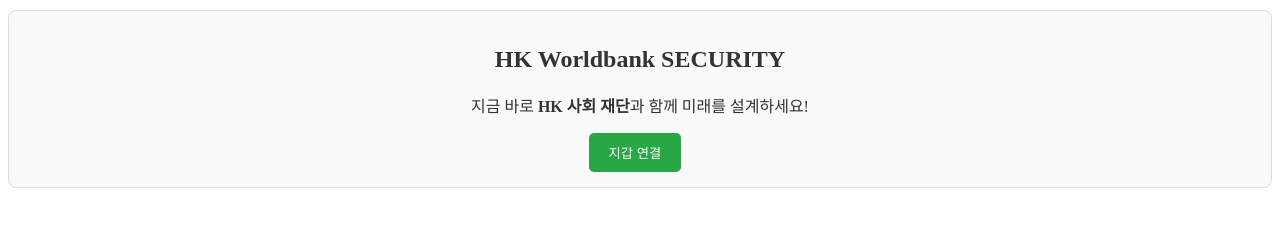
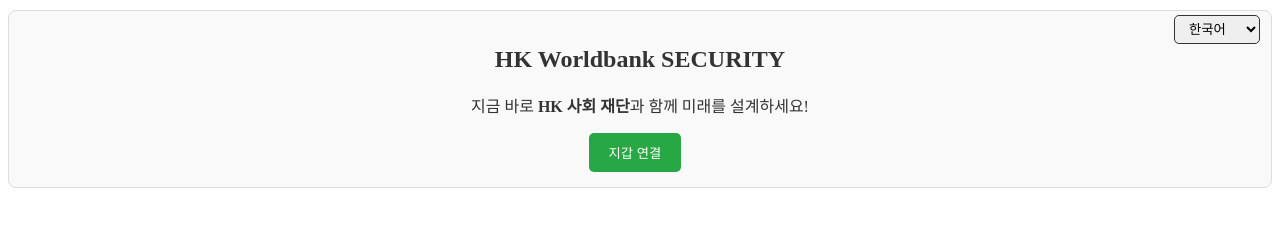
Before and after one commit to ljw2358/HK-WORLDBANK, a website: page index.html in a window 1280 px wide. Drawn offline with Linux system fonts and the light colour scheme.

Commit message:
Update index.html

```diff
--- a/index.html
+++ b/index.html
@@ -16,5 +16,19 @@
             } else { alert("메타마스크를 설치해주세요!"); }
         }
     </script>
+    <!-- 다국어 선택 메뉴 -->
+    <div style="position: absolute; top: 15px; right: 20px; z-index: 1000;">
+        <select id="languageSelect" onchange="changeLanguage()" style="padding: 5px 10px; border-radius: 5px; border: 1px solid #333; cursor: pointer;">
+            <option value="ko">한국어</option>
+            <option value="en">English</option>
+        </select>
+    </div>
+    <script>
+        function changeLanguage() {
+            const lang = document.getElementById('languageSelect').value;
+            alert(lang + " 언어 모드로 전환합니다.");
+        }
+    </script>
+
 </body>
 </html>
```
